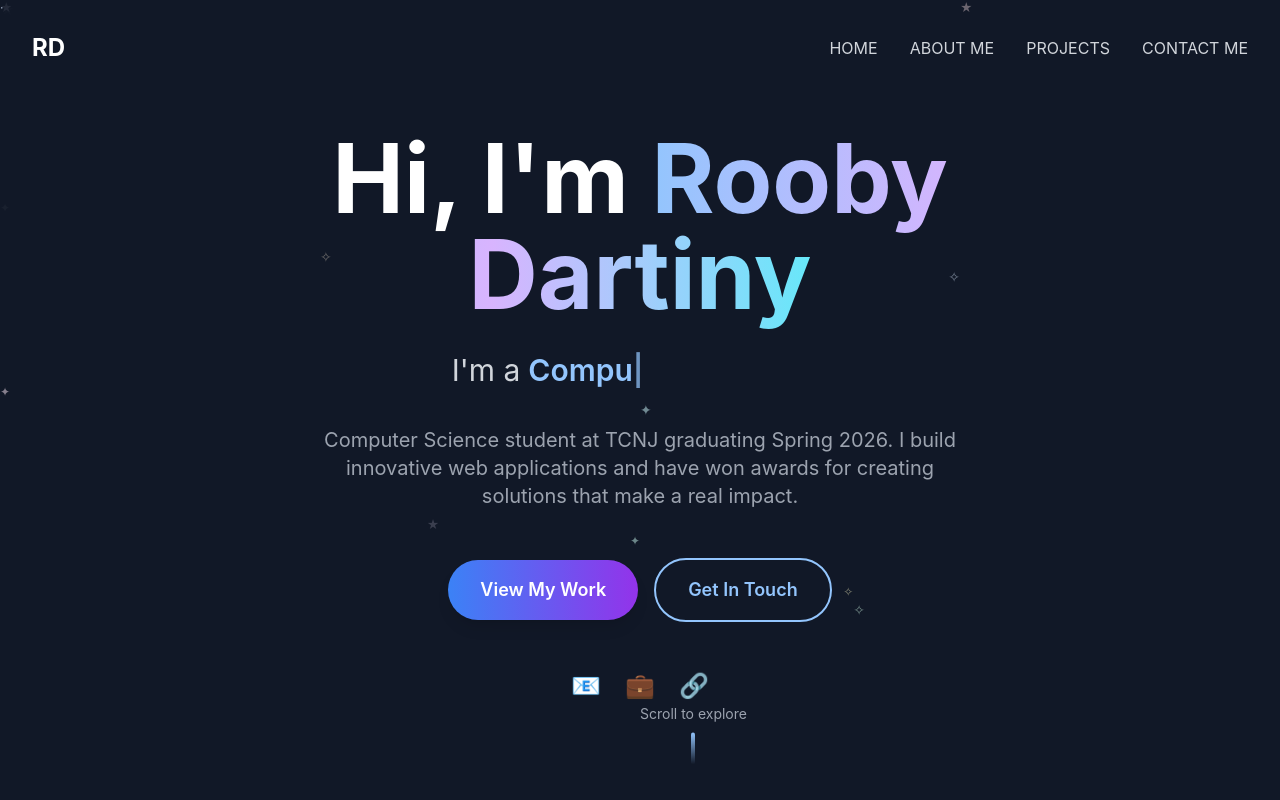
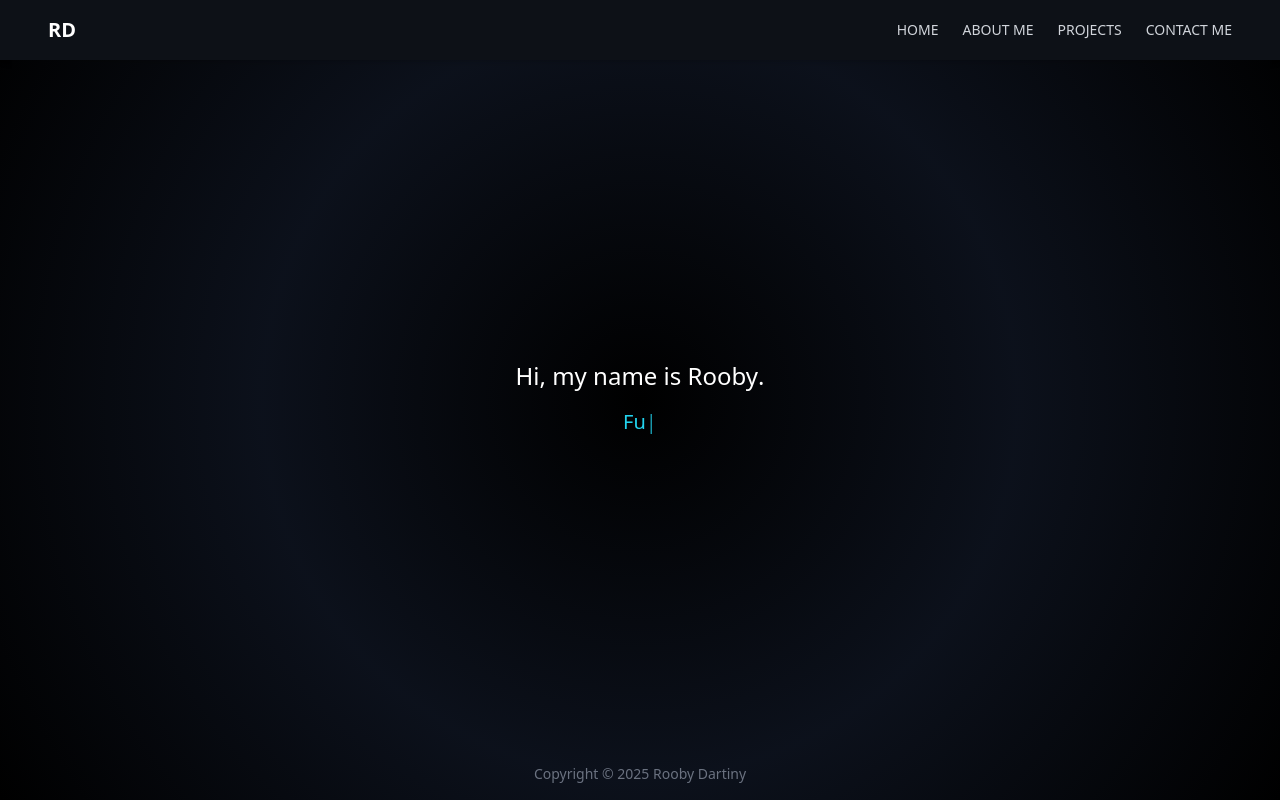
Before and after one commit to RoobyD/portfolio-website, a React (Vite) app: page / in a window 1280 px wide. Built offline with nearby package versions, Linux system fonts and the light colour scheme.

Commit message:
basic interactive page 2.0

```diff
--- a/package.json
+++ b/package.json
@@ -11,8 +11,10 @@
   },
   "dependencies": {
     "crypto-browserify": "^3.12.1",
+    "framer-motion": "^12.23.3",
     "react": "^19.1.0",
     "react-dom": "^19.1.0",
+    "react-icons": "^5.5.0",
     "stream-browserify": "^3.0.0",
     "util": "^0.12.5"
   },
--- a/src/App.jsx
+++ b/src/App.jsx
@@ -1,149 +1,69 @@
-import { useState, useEffect } from 'react';
+import React, { useState, useEffect } from 'react';
 
 function App() {
+  const quotes = [
+    'Computer Science Student',
+    'Full-Stack Developer',
+    'Award-Winning Innovator',
+    'Problem Solver'
+  ];
+
   const [currentText, setCurrentText] = useState('');
   const [currentIndex, setCurrentIndex] = useState(0);
   const [isDeleting, setIsDeleting] = useState(false);
 
   useEffect(() => {
-    const texts = [
-      'Computer Science Student',
-      'Full-Stack Developer',
-      'Award-Winning Innovator',
-      'Problem Solver'
-    ];
-
+    const current = quotes[currentIndex];
     const timeout = setTimeout(() => {
-      const current = texts[currentIndex];
-
-      if (isDeleting) {
-        setCurrentText(current.substring(0, currentText.length - 1));
-      } else {
-        setCurrentText(current.substring(0, currentText.length + 1));
-      }
+      setCurrentText((prev) =>
+        isDeleting ? current.substring(0, prev.length - 1) : current.substring(0, prev.length + 1)
+      );
 
       if (!isDeleting && currentText === current) {
         setTimeout(() => setIsDeleting(true), 2000);
       } else if (isDeleting && currentText === '') {
         setIsDeleting(false);
-        setCurrentIndex((currentIndex + 1) % texts.length);
+        setCurrentIndex((currentIndex + 1) % quotes.length);
       }
-    }, isDeleting ? 50 : 100);
+    }, isDeleting ? 40 : 90);
 
     return () => clearTimeout(timeout);
   }, [currentText, isDeleting, currentIndex]);
 
   return (
-    <div className="min-h-screen bg-gray-900 relative overflow-hidden">
-      {/* Realistic Starfield with Slow Fade In/Out */}
-      <div className="absolute inset-0">
-        {/* Realistic stars that slowly fade in and out */}
-        <div className="absolute top-1/4 left-1/6 text-white opacity-0 animate-pulse text-xs"
-             style={{animationDuration: '6s', animationDelay: '0s'}}>✦</div>
-        <div className="absolute top-1/3 right-1/4 text-blue-100 opacity-0 animate-pulse text-sm"
-             style={{animationDuration: '8s', animationDelay: '2s'}}>✧</div>
-        <div className="absolute bottom-1/3 left-1/3 text-purple-100 opacity-0 animate-pulse text-xs"
-             style={{animationDuration: '7s', animationDelay: '4s'}}>★</div>
-        <div className="absolute top-1/2 left-1/2 text-cyan-100 opacity-0 animate-pulse text-sm"
-             style={{animationDuration: '9s', animationDelay: '1s'}}>✦</div>
-        <div className="absolute bottom-1/4 right-1/3 text-yellow-100 opacity-0 animate-pulse text-xs"
-             style={{animationDuration: '5s', animationDelay: '3s'}}>✧</div>
-        <div className="absolute top-1/5 right-1/6 text-indigo-100 opacity-0 animate-pulse text-sm"
-             style={{animationDuration: '10s', animationDelay: '5s'}}>★</div>
-        <div className="absolute bottom-1/2 left-1/5 text-pink-100 opacity-0 animate-pulse text-xs"
-             style={{animationDuration: '6s', animationDelay: '2.5s'}}>✦</div>
-        <div className="absolute top-3/4 left-2/3 text-emerald-100 opacity-0 animate-pulse text-sm"
-             style={{animationDuration: '8s', animationDelay: '1.5s'}}>✧</div>
-        <div className="absolute bottom-1/5 right-1/5 text-violet-100 opacity-0 animate-pulse text-xs"
-             style={{animationDuration: '7s', animationDelay: '4.5s'}}>★</div>
-        <div className="absolute top-2/3 right-1/2 text-teal-100 opacity-0 animate-pulse text-xs"
-             style={{animationDuration: '9s', animationDelay: '0.5s'}}>✦</div>
-        <div className="absolute bottom-2/3 left-1/4 text-orange-100 opacity-0 animate-pulse text-sm"
-             style={{animationDuration: '6s', animationDelay: '3.5s'}}>✧</div>
-        <div className="absolute top-1/6 left-3/4 text-rose-100 opacity-0 animate-pulse text-xs"
-             style={{animationDuration: '8s', animationDelay: '2.8s'}}>★</div>
+    <div className="min-h-screen flex flex-col bg-black text-white font-sans relative overflow-hidden">
+      {/* Navbar */}
+      <header className="w-full py-4 px-6 md:px-12 flex justify-between items-center bg-[#0d1117] shadow-md z-10">
+        <div className="text-xl font-bold">RD</div>
+        <nav className="space-x-6 text-sm font-medium text-gray-300">
+          <a href="#home" className="hover:text-white">HOME</a>
+          <a href="#about" className="hover:text-white">ABOUT ME</a>
+          <a href="#projects" className="hover:text-white">PROJECTS</a>
+          <a href="#contact" className="hover:text-white">CONTACT ME</a>
+        </nav>
+      </header>
 
-        {/* Additional smaller twinkling stars */}
-        <div className="absolute top-1/8 left-1/8 text-white opacity-0 animate-pulse text-xs"
-             style={{animationDuration: '5s', animationDelay: '1.2s'}}>·</div>
-        <div className="absolute bottom-1/8 right-1/8 text-gray-300 opacity-0 animate-pulse text-xs"
-             style={{animationDuration: '7s', animationDelay: '3.8s'}}>·</div>
-        <div className="absolute top-3/8 right-3/8 text-blue-200 opacity-0 animate-pulse text-xs"
-             style={{animationDuration: '6s', animationDelay: '2.2s'}}>·</div>
-        <div className="absolute bottom-3/8 left-3/8 text-purple-200 opacity-0 animate-pulse text-xs"
-             style={{animationDuration: '8s', animationDelay: '4.2s'}}>·</div>
+      {/* Background (optional canvas or static) */}
+      <div className="absolute inset-0 z-0">
+        <div className="w-full h-full bg-[radial-gradient(circle_at_center,_var(--tw-gradient-stops))] from-transparent via-[#111827] to-black opacity-70" />
       </div>
 
-      {/* Navigation */}
-      <nav className="relative z-10 flex justify-between items-center p-6 md:p-8">
-        <div className="text-2xl font-bold text-white">
-          RD
+      {/* Hero Section */}
+      <main className="flex-grow flex flex-col items-center justify-center text-center px-4 z-10">
+        <div className="mb-4">
+          <h1 className="text-xl md:text-2xl font-light leading-relaxed">
+            Hi, my name is <span className="font-medium">Rooby</span>.
+          </h1>
         </div>
-        <div className="hidden md:flex space-x-8 text-gray-300">
-          <a href="#home" className="hover:text-white transition-colors duration-300">HOME</a>
-          <a href="#about" className="hover:text-white transition-colors duration-300">ABOUT ME</a>
-          <a href="#projects" className="hover:text-white transition-colors duration-300">PROJECTS</a>
-          <a href="#contact" className="hover:text-white transition-colors duration-300">CONTACT ME</a>
+        <div className="text-lg md:text-xl text-cyan-400 h-10 animate-fade-in">
+          {currentText}<span className="animate-pulse">|</span>
         </div>
-        <div className="md:hidden">
-          <button className="text-white text-2xl">☰</button>
-        </div>
-      </nav>
+      </main>
 
-      {/* Hero Content */}
-      <div className="relative z-10 flex items-center justify-center min-h-[80vh] px-6">
-        <div className="text-center max-w-4xl">
-          <h1 className="text-5xl md:text-7xl lg:text-8xl font-bold text-white mb-6 leading-tight">
-            Hi, I'm{' '}
-            <span className="bg-gradient-to-r from-blue-300 via-purple-300 to-cyan-300 bg-clip-text text-transparent">
-              Rooby Dartiny
-            </span>
-          </h1>
-
-          <div className="text-xl md:text-2xl lg:text-3xl text-gray-300 mb-8 h-12 flex items-center justify-center">
-            <span>I'm a </span>
-            <span className="ml-2 text-blue-300 font-semibold min-w-[300px] text-left">
-              {currentText}
-              <span className="animate-pulse">|</span>
-            </span>
-          </div>
-
-          <p className="text-lg md:text-xl text-gray-400 mb-12 max-w-2xl mx-auto leading-relaxed">
-            Computer Science student at TCNJ graduating Spring 2026. I build innovative web applications
-            and have won awards for creating solutions that make a real impact.
-          </p>
-
-          <div className="flex flex-col sm:flex-row gap-4 justify-center items-center">
-            <button className="bg-gradient-to-r from-blue-500 to-purple-600 text-white px-8 py-4 rounded-full font-semibold text-lg hover:scale-105 transition-transform duration-300 shadow-lg hover:shadow-blue-500/25">
-              View My Work
-            </button>
-            <button className="border-2 border-blue-300 text-blue-300 px-8 py-4 rounded-full font-semibold text-lg hover:bg-blue-300 hover:text-gray-900 transition-all duration-300">
-              Get In Touch
-            </button>
-          </div>
-
-          {/* Social Links */}
-          <div className="flex justify-center space-x-6 mt-12">
-            <a href="https://github.com/RoobyD" className="text-gray-400 hover:text-white transition-colors duration-300 text-2xl">
-              📧
-            </a>
-            <a href="https://linkedin.com/in/rooby-dartiny-99b89a256/" className="text-gray-400 hover:text-white transition-colors duration-300 text-2xl">
-              💼
-            </a>
-            <a href="https://github.com/RoobyD" className="text-gray-400 hover:text-white transition-colors duration-300 text-2xl">
-              🔗
-            </a>
-          </div>
-        </div>
-      </div>
-
-      {/* Scroll Indicator */}
-      <div className="absolute bottom-8 left-1/2 transform -translate-x-1/2 text-gray-400 animate-bounce">
-        <div className="flex flex-col items-center">
-          <span className="text-sm mb-2">Scroll to explore</span>
-          <div className="w-1 h-8 bg-gradient-to-b from-blue-300 to-transparent rounded-full"></div>
-        </div>
-      </div>
+      {/* Footer */}
+      <footer className="text-sm text-gray-500 text-center py-4 z-10">
+        Copyright © {new Date().getFullYear()} Rooby Dartiny
+      </footer>
     </div>
   );
 }
```
Also changed, not shown: 1 other file (tests, documents, lock files or other folders).
